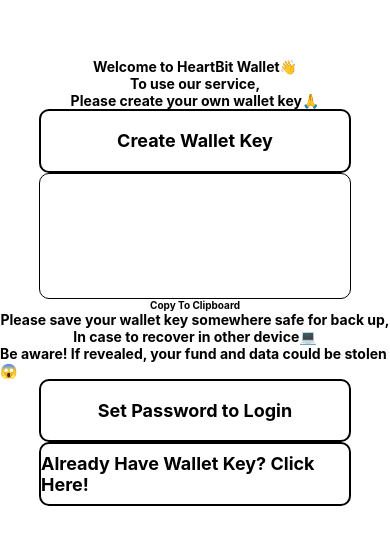
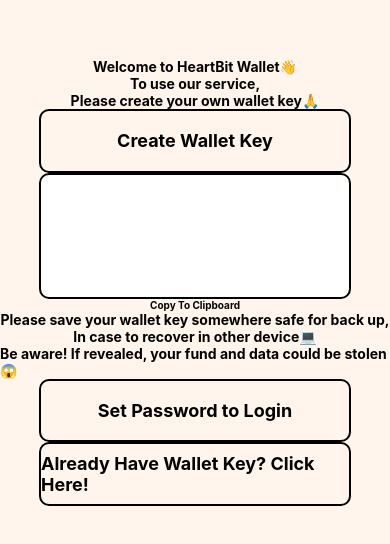
Before and after one commit to heartbit-io/heartbit-wallet-client, a React Native app: screen /Welcome in a window 390 px wide. Shown: the part 140-684 px from the top of the page. Built offline with nearby package versions, Linux system fonts and the light colour scheme.

Commit message:
style: edit background color

```diff
--- a/src/components/mnemonic/Mnemonic.tsx
+++ b/src/components/mnemonic/Mnemonic.tsx
@@ -130,7 +130,7 @@ const styles = StyleSheet.create({
 		height: '15%',
 		width: '80%',
 		borderRadius: 10,
-		borderWidth: 0.5,
+		borderWidth: 2,
 		borderColor: 'black',
 		backgroundColor: 'white',
 		alignItems: 'center',
--- a/src/screens/auth/Restore.tsx
+++ b/src/screens/auth/Restore.tsx
@@ -17,7 +17,7 @@ export default Restore;
 const styles = StyleSheet.create({
 	container: {
 		flex: 1,
-		backgroundColor: 'white',
+		backgroundColor: '#FFF5ED',
 	},
 	columnContainer: {
 		flex: 1,
--- a/src/screens/auth/Welcome.tsx
+++ b/src/screens/auth/Welcome.tsx
@@ -23,7 +23,7 @@ export default Welcome;
 const styles = StyleSheet.create({
 	container: {
 		flex: 1,
-		backgroundColor: 'white',
+		backgroundColor: '#FFF5ED',
 	},
 	columnContainer: {
 		flex: 1,
```
